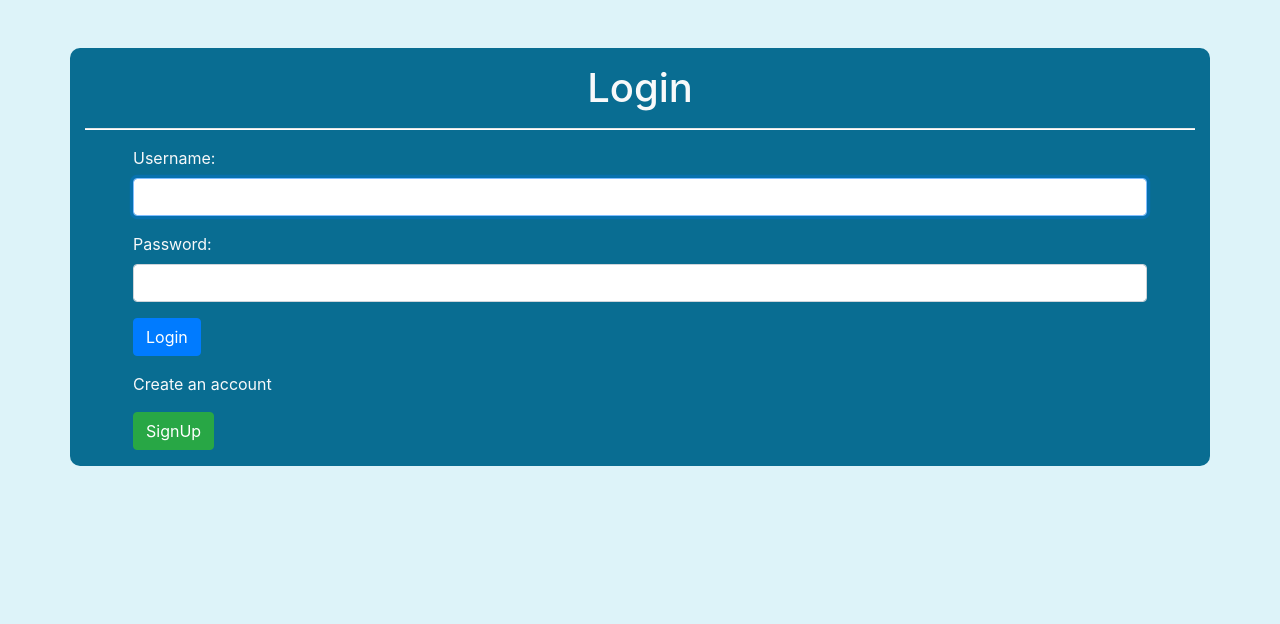
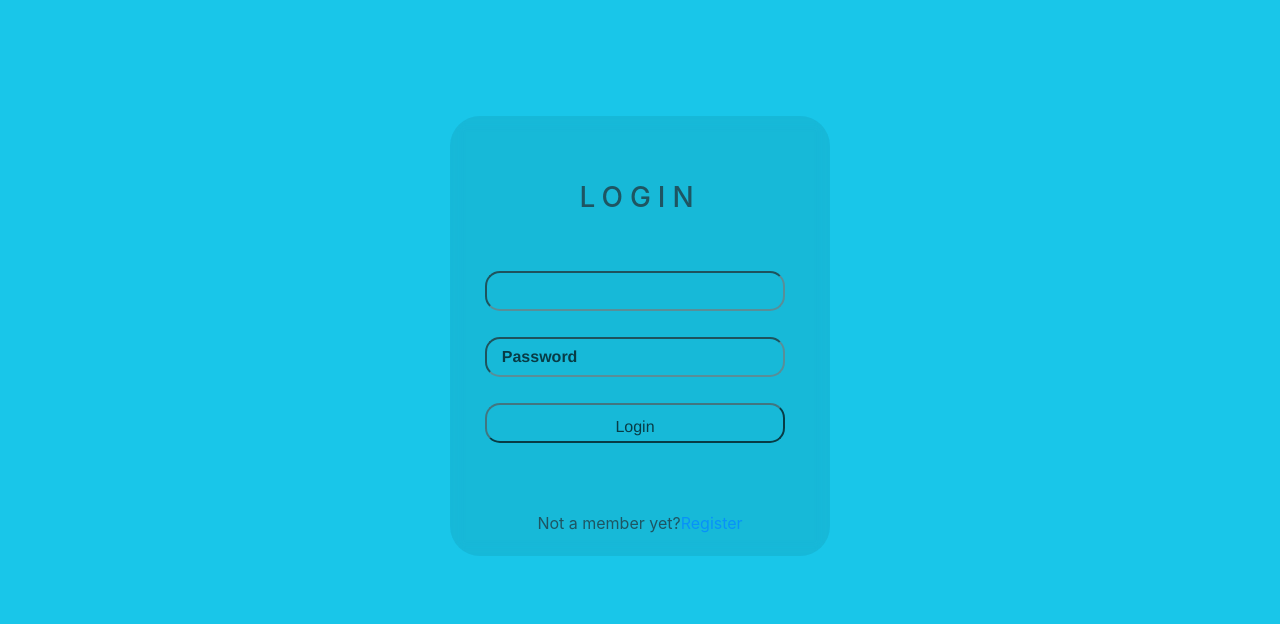
Before and after one commit to Chhabii/MentalHealthMatters, a Django app: page /account/login/ in a window 1280 px wide. Shown: the top 624 px of the page. Run offline with Django 4.2, Linux system fonts and the light colour scheme; some libraries are stand-ins or nearby versions.

Commit message:
login ra signup page

```diff
--- a/backend/authentication/forms.py
+++ b/backend/authentication/forms.py
@@ -4,29 +4,29 @@ from django.contrib.auth.forms import UserCreationForm,AuthenticationForm,Userna
 from django.utils.translation import gettext_lazy as _
 
 class SignUpForm(UserCreationForm):
-    password1 = forms.CharField(label='Password',widget=forms.PasswordInput(attrs={'class':'form-control'}))
-    password2 = forms.CharField(label='Confirm Password',widget=forms.PasswordInput(attrs={'class':'form-control'}))
+    password1 = forms.CharField(label='Password',widget=forms.PasswordInput(attrs={'placeholder':'Password','class':'inoutfield'}))
+    password2 = forms.CharField(label='Confirm Password',widget=forms.PasswordInput(attrs={'placeholder':'Confirm Password','class':'inoutfield'}))
 
     class Meta:
         model  = User
         fields = ['username','first_name','last_name','email']
         labels = {'email':'Email'}
         widgets = {
-            'username' : forms.TextInput(attrs={'class':'form-control'}),
-            'first_name' : forms.TextInput(attrs={'class':'form-control'}),
-            'last_name' : forms.TextInput(attrs={'class':'form-control'}),
-            'email' : forms.TextInput(attrs={'class':'form-control'}),
-            'password' : forms.TextInput(attrs={'class':'form-control'}),
+            'username' : forms.TextInput(attrs={'placeholder':'Username','class':'inoutfield'}),
+            'first_name' : forms.TextInput(attrs={'placeholder':'Firstname','class':'inoutfield'}),
+            'last_name' : forms.TextInput(attrs={'placeholder':'Lastname','class':'inoutfield'}),
+            'email' : forms.TextInput(attrs={'placeholder':'Email','class':'inoutfield'}),
+            # 'password' : forms.TextInput(attrs={'placeholder':'Password','class':'inoutfield'}),
 
 
 
         }
 class LoginForm(AuthenticationForm):
-    username = UsernameField(widget=forms.TextInput(attrs={'autofocus':True,'class':'form-control'}))
+    username = UsernameField(widget=forms.TextInput(attrs={'placeholder':'Username','autofocus':True,'class':'inoutfield'}))
     password = forms.CharField(
         label=_("Password"),
         strip=False,
-        widget=forms.PasswordInput(attrs={"autofocus": True,'class':'form-control'})
+        widget=forms.PasswordInput(attrs={'placeholder':'Password',"autofocus": True,'class':'inoutfield'})
     )
 
 class ChangePassForm(PasswordChangeForm):
--- a/backend/authentication/static/authentication/css/style.css
+++ b/backend/authentication/static/authentication/css/style.css
@@ -1,5 +1,5 @@
 body{
-    background-color: rgb(221, 243, 249) !important;
+    background-color: #19c6e9 !important;
 }
 .error{
     color:red;
@@ -21,3 +21,82 @@ body{
     background-color: green;
     color: white;
     } */
+    .formbox {
+        width: 380px;
+        height: 480px;
+        position: relative;
+        margin: 6% auto;
+        padding: 5px;
+        background: transparent;
+        border-radius: 30px;
+        overflow: hidden;
+
+    }
+    .inoutfield {
+        width: 300px;
+        height:40px;
+        padding: 10px 0;
+        margin: 5px 0;
+        outline: none;
+        background: transparent;
+        border-radius: 15px;
+        font-family: 'Helvetica', FontAwesome, sans-serif;
+    }
+    .inputgroup {
+        top: 150px;
+        width: 280px;
+        transition: .5s;
+        position: absolute;
+    }
+    .formbox {
+        width: 380px;
+        height: 440px;
+        position: relative;
+        margin: 6% auto;
+        padding: 5px;
+        border-radius: 30px;
+        overflow: hidden;
+        background: rgba(5, 4, 4, 0.1);
+        backdrop-filter: blur(7px);
+        opacity: 0.7;
+
+    }
+    .centermalanu{
+        margin-left: 30px;
+        margin-right: auto;
+    }
+   input::placeholder{
+        color:black;
+        font-weight: bold;
+        padding-left: 5%;
+    }
+    input:focus::placeholder {
+        color: transparent;
+    }
+    /* .errorkoclass{
+        margin-left: 30px;
+        margin-right: auto;
+        position: relative;
+
+
+
+
+    } */
+    .tuppoko{
+
+        font-weight: 400;
+        text-align: center;
+    }
+    .formboxsignup {
+        width: 450px;
+        height: 600px;
+        position: relative;
+        margin: 6% auto;
+        padding: 5px;
+        border-radius: 30px;
+        overflow: hidden;
+        background: rgba(5, 4, 4, 0.1);
+        backdrop-filter: blur(7px);
+        opacity: 0.7;
+
+    }
--- a/backend/authentication/templates/authentication/login.html
+++ b/backend/authentication/templates/authentication/login.html
@@ -2,27 +2,38 @@
 {% load static %}
 {% block title %}Login{% endblock %}
 {% block content %}
-        <div class="col-sm-12 text-light" style="background-color:rgb(9, 109, 146);border-radius: 10px;">
-        <h1 class="text-center my-3">Login</h1>
-        <hr style="background-color: white;height:1px;">
-        <form class="mx-5" action="" method="post" novalidate>
+<!-- <div class="col-sm-12 text-light" style="background-color:rgb(192, 238, 255);border-radius: 10px;"> -->
+
+<div class="formbox">
+    <h3 style="text-align: center;margin-top: 60px;letter-spacing: 7px;">LOGIN</h3>
+    <form class="inputgroup" action="" method="post" novalidate>
         {% csrf_token %}
+        <div class="centermalanu">
             {% if form.non_field_errors %}
             {% for error in form.non_field_errors %}
-                    <p class="error">{{error}}</p>
+            <small class="error" style="position: relative;">{{error}}</small>
             {% endfor %}
             {% endif %}
-
-            {% for fm in form %}
+        </div>
+        <div class="centermalanu">
+            {% for fm in form %} <!--login ko edit garne-->
             <div class="form-group">
-                    {{ fm.label_tag }} {{ fm }} {{ fm.errors|striptags }}
+                {{ fm }} <p style="color: red;">{{ fm.errors|striptags }}</p>
             </div>
             {% endfor %}
 
-            <input class="btn btn-primary " type="submit" value="Login">
+        </div>
+        <div class="centermalanu">
+            <input class="inoutfield" type="submit" value="Login">
+        </div>
     </form>
+
+    <!-- <div class="centermalanu">
         <p class="my-3 mx-5">Create an account</p>
-        <button type="button" class="btn btn-success mb-3 mx-5"><a style="text-decoration: none;color: white;" class ="loginsignup" href="{% url 'signup' %}">SignUp</a>
+        <button type="button" class="inoutfield"><a style="text-decoration: none;color: white;"
+                class="loginsignup" href="{% url 'signup' %}">SignUp</a>
+    </div> -->
+    <p style="margin-top: 80%;margin-bottom: 0;text-align: center;">Not a member yet?<a href="{% url 'signup' %}">Register</a></p>
+</div>
 
-    </div>
 {% endblock %}
```
Also changed, not shown: backend/authentication/templates/authentication/signup.html (+12 -10 lines), backend/db.sqlite3. Lines whose indentation alone changed are shown as unchanged.
